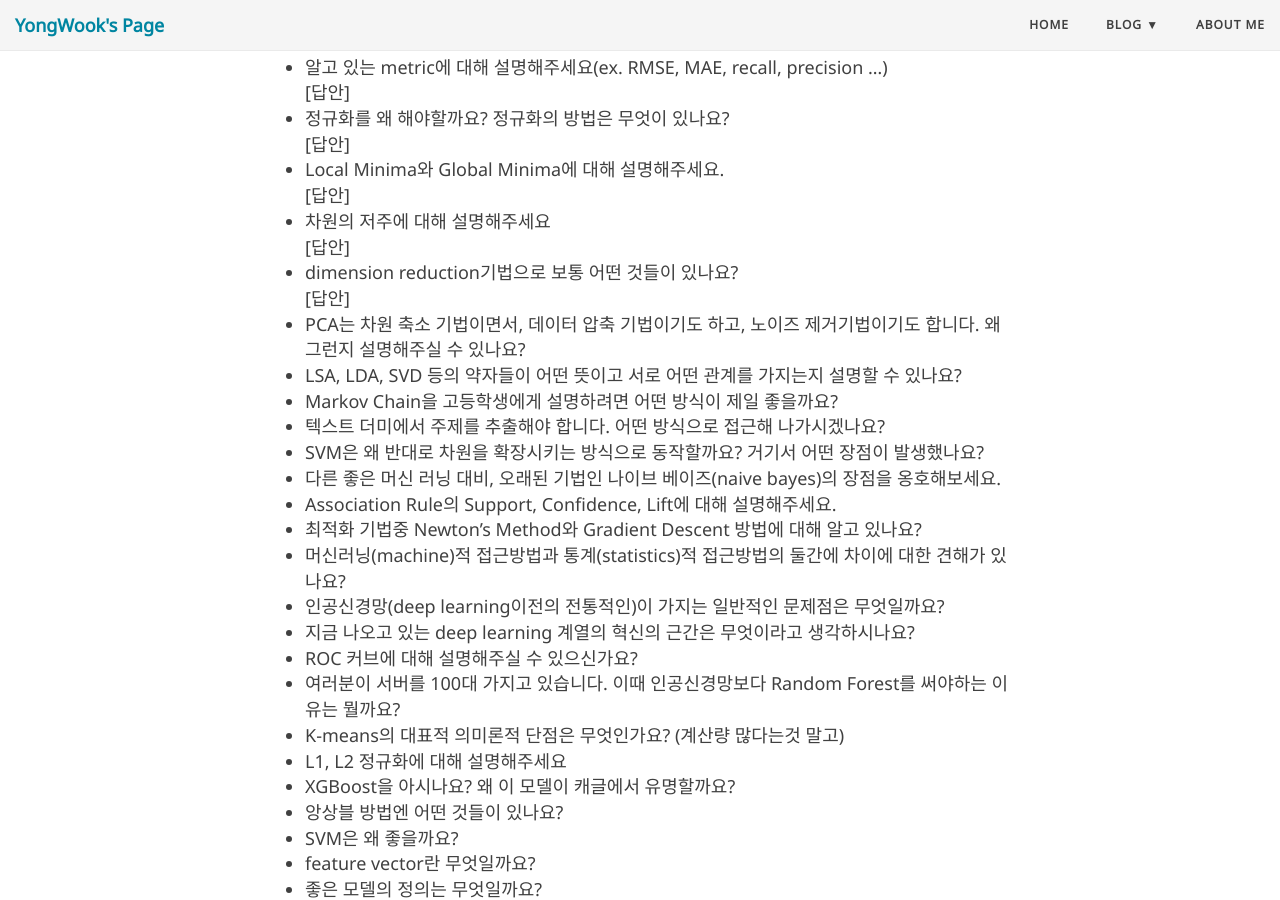
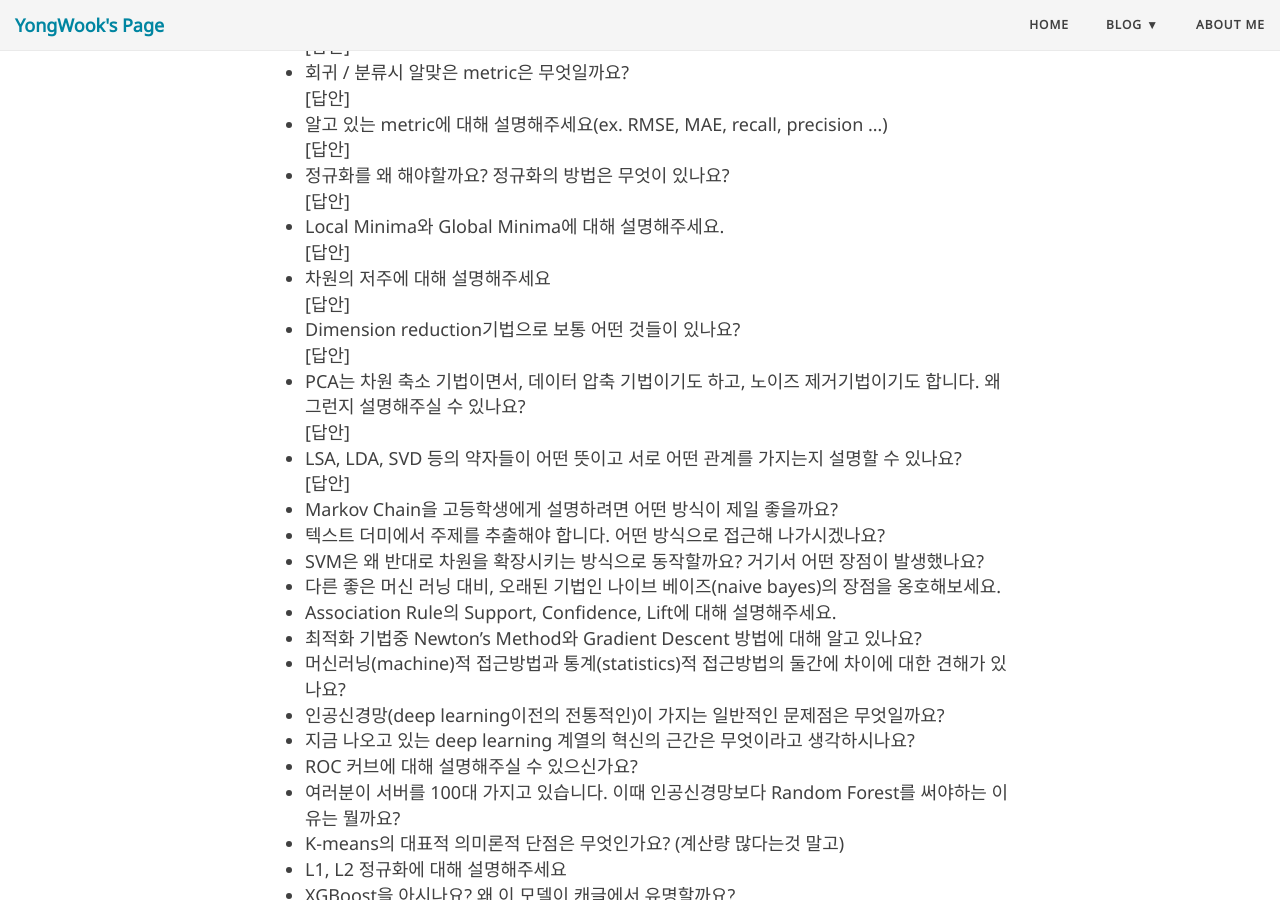
Before and after one commit to YongWookHa/yongwookha.github.io_, a Jekyll site: the page built from collections/_Machine_Learning/2019-10-11-Interview Question.md, in a window 1280 px wide and 900 px high, scrolled down 2667 px. Built offline with Jekyll 4.4.1, drawn with Linux system fonts in a browser that asks for light colours; nearby versions of some CDN libraries; comment, search, counter and statistics services are not loaded; some of the changed lines change nothing that is shown; some of the changed text lies outside the part shown.

Commit message:
update: machine learning parts

```diff
--- a/collections/_Machine_Learning/2019-10-11-Interview Question.md
+++ b/collections/_Machine_Learning/2019-10-11-Interview Question.md
@@ -8,6 +8,8 @@
 ---
 
 항상 양질의 글을 읽을 수 있어 즐겨찾는 [zzsza(변성윤)](https://github.com/zzsza)님의 블로그에서 [Datascience-Interview-Questions](https://zzsza.github.io/data/2018/02/17/datascience-interivew-questions/) 포스트를 발견했습니다. 공유되어 있는 양질의 문제들을 보며 출근 루틴으로 2~3문제씩 답안을 만들어야겠다는 생각이 들었습니다. 원문에는 다양한 도메인에 대한 질문들이 있는데 그 중, 관심을 가지고 있는 몇 가지 주제에 대해서 공부하고 나름대로 답안을 작성하여 기록하고자 합니다.
+
+_항상 좋은 글로 영감을 주시는 변성윤님 감사합니다._
 
 ## Intro
 
@@ -123,17 +125,38 @@
   > 차원의 저주는 한 샘플을 특정짓기 위해 많은 정보(다양한 차원의)를 수집할수록 오히려 학습이 어려워짐을 말한다.
 
   </details>
-- dimension reduction기법으로 보통 어떤 것들이 있나요?
+- Dimension reduction기법으로 보통 어떤 것들이 있나요?
   <details markdown="1">
   <summary>[답안]</summary>
 
-  > PCA
-  > NMF
-  > LDA
+  > ### 기본 방법 : Projection, Manifold
+  > - Projection
+  >   일반적으로, 고차원 데이터의 어떤 특성은 큰 변화가 없고, 어떤 특성은 다른 특성과 연관하여 크게 변하곤 한다. 이를 '데이터가 고차원 공간에서 저차원 subspace(부분 공간)에 위치한다' 라고 하는데, 이것은 고차원 데이터의 특성 중, 일부로 해당 데이터를 표현할 수 있음을 의미한다. 이때, 고차원 데이터를 저차원 subspace로 투영하여 차원을 줄인다.
+  > - Manifold
+  >   데이터가 국소적으로는 유클리드 공간에 있으나, 대역적으로는 다른 위상을 가지는 경우 manifold 공간에 있다고 할 수 있다. 고차원 데이터가 실제로는 저차원 manifold에 있다고 가정하고 학습을 진행하여 문제 난이도를 낮출 수 있으나 항상 성공적이지 않기에 가정 전에 데이터를 살펴보는 주의가 필요하다.
+  > _[참조: https://excelsior-cjh.tistory.com/167](https://excelsior-cjh.tistory.com/167)_
+  > ### 심화 방법: PCA, NMF, LDA
 
   </details>
 - PCA는 차원 축소 기법이면서, 데이터 압축 기법이기도 하고, 노이즈 제거기법이기도 합니다. 왜 그런지 설명해주실 수 있나요?
+  <details markdown="1">
+  <summary>[답안]</summary>
+
+  > PCA는 분산이 최대가 되도록 하는 축을 찾고, 그 축과 직교하면서 분산이 최대가 되도록 하는 축을 이어 찾아나가는 방식으로 데이터를 간단히 표현합니다. 이 과정에서 차원이 축소되며, 투영 변환을 반대로 수행하면 데이터의 복원이 가능하고, PCA로 찾은 축들 중, 분산이 적은 축들을 제거함으로서 노이즈를 줄일 수 있습니다.
+
+  </details>
 - LSA, LDA, SVD 등의 약자들이 어떤 뜻이고 서로 어떤 관계를 가지는지 설명할 수 있나요?
+  <details markdown="1">
+  <summary>[답안]</summary>
+
+  > LSA(Latent Semantic Analysis, 잠재의미분석) : SVD를 이용하여 차원을 축소
+  > LDA(Latent Dirichlet Allocation, 잠재디리클레할당) : 토픽별 단어분포와 문서별 토픽 분포를 학습하여 topic modeling 하는 방법
+  > SVD(Singular Value Decomposition) : 특이값 분해
+  >
+  > 세 방법 모두 고차원 데이터에서 중요도가 높은 부분을 분석하고 이것을 이용하여 문제를 해결한다.
+  > _[참조: https://ratsgo.github.io/from%20frequency%20to%20semantics/2017/04/06/pcasvdlsa/](https://ratsgo.github.io/from%20frequency%20to%20semantics/2017/04/06/pcasvdlsa/)_
+
+  </details>
 - Markov Chain을 고등학생에게 설명하려면 어떤 방식이 제일 좋을까요?
 - 텍스트 더미에서 주제를 추출해야 합니다. 어떤 방식으로 접근해 나가시겠나요?
 - SVM은 왜 반대로 차원을 확장시키는 방식으로 동작할까요? 거기서 어떤 장점이 발생했나요?
```
